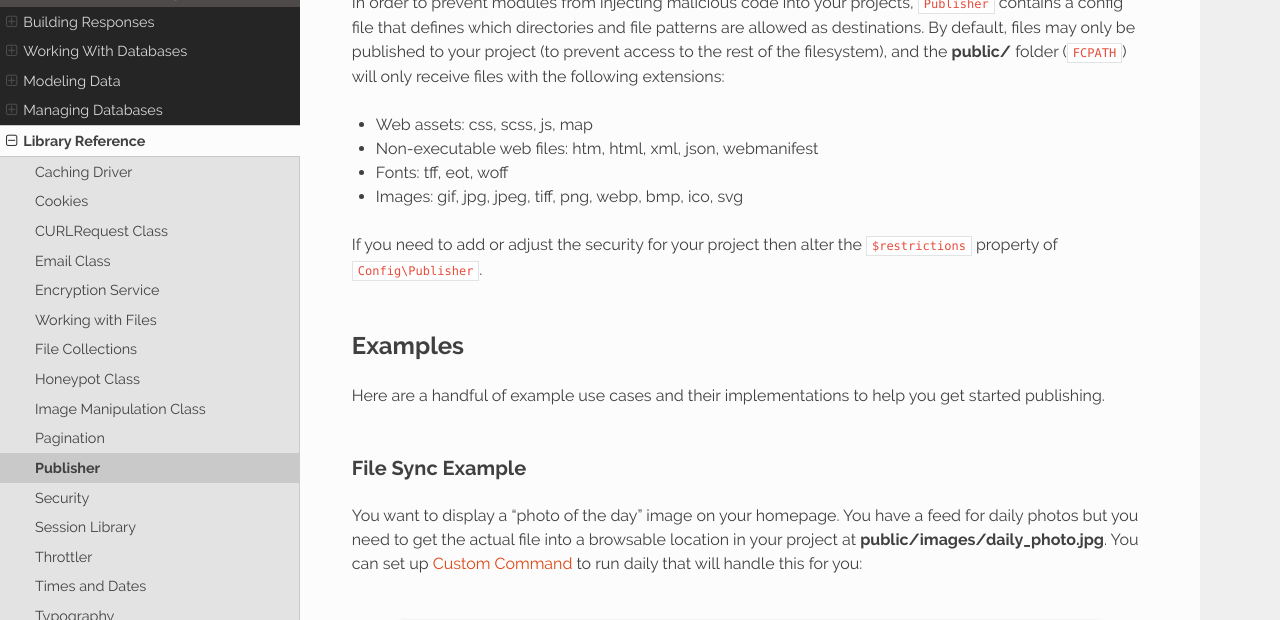
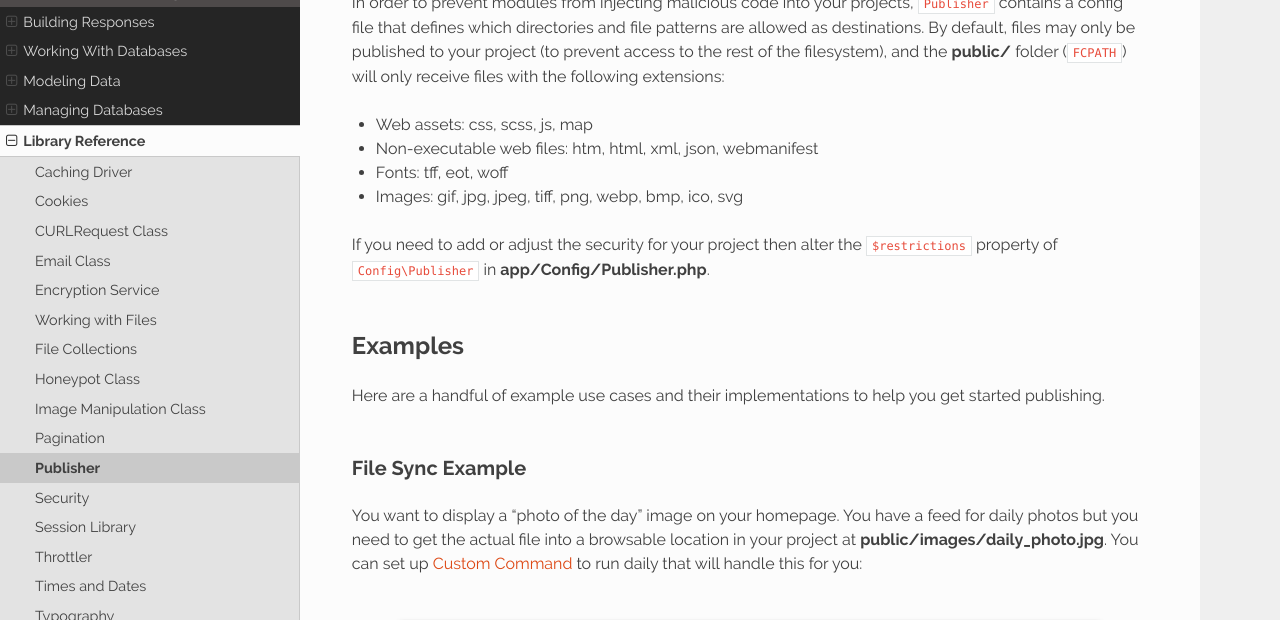
Before and after one commit to NEKOGET/ci4_user_guide_src, a Sphinx documentation site: the page built from source/libraries/publisher.rst, in a window 1280 px wide and 900 px high, scrolled down 2948 px, cut to the strip 0-620 px from the top of the window. Built offline with Sphinx 7.4.7 and the Read the Docs theme 2.0.0, drawn with Linux system fonts in a browser that asks for light colours.

Commit message:
docs: add config file path

```diff
--- a/source/libraries/publisher.rst
+++ b/source/libraries/publisher.rst
@@ -86,7 +86,7 @@ receive files with the following extensions:
 * Fonts: tff, eot, woff
 * Images: gif, jpg, jpeg, tiff, png, webp, bmp, ico, svg
 
-If you need to add or adjust the security for your project then alter the ``$restrictions`` property of ``Config\Publisher``.
+If you need to add or adjust the security for your project then alter the ``$restrictions`` property of ``Config\Publisher`` in **app/Config/Publisher.php**.
 
 ********
 Examples
```
